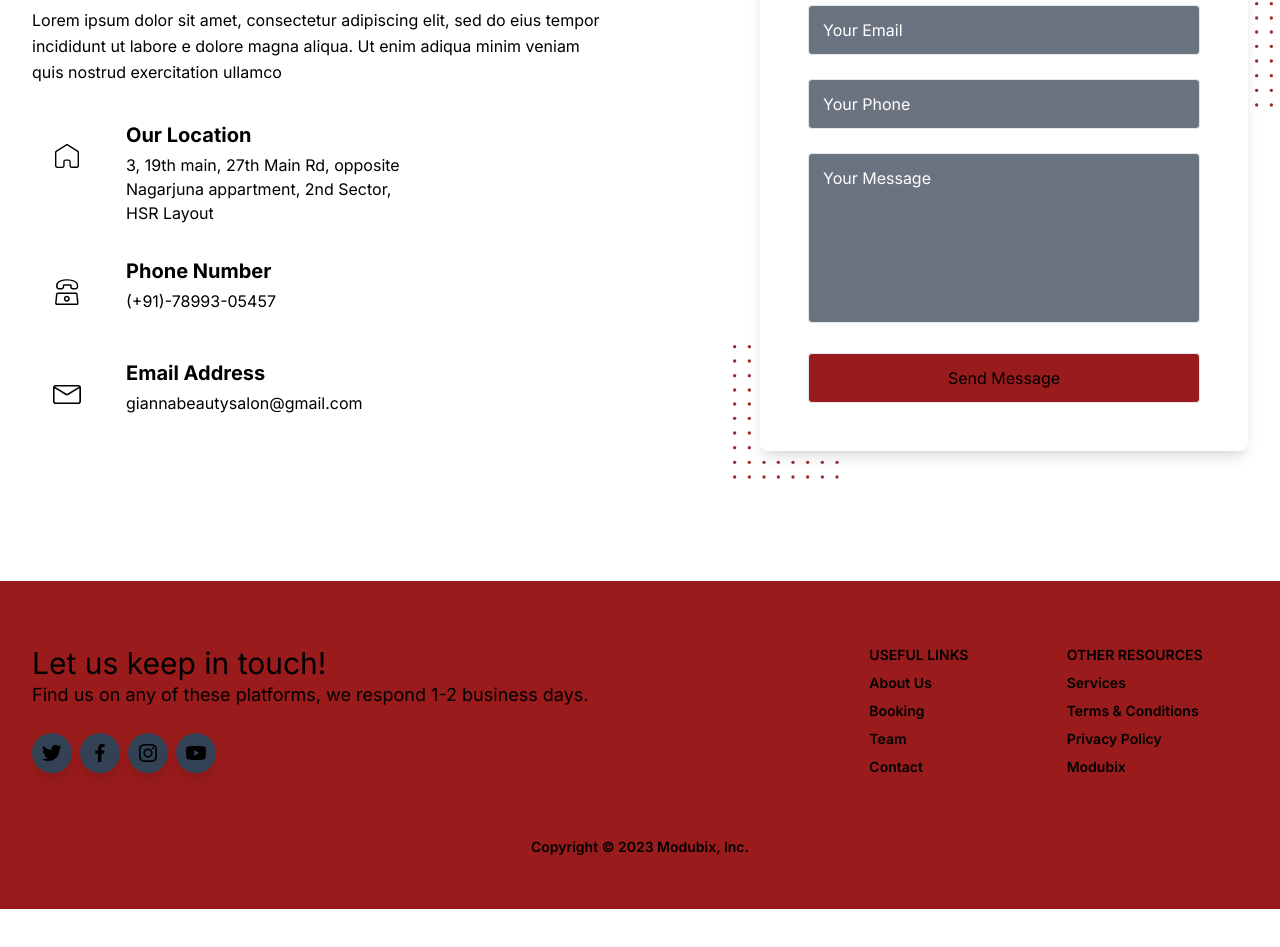
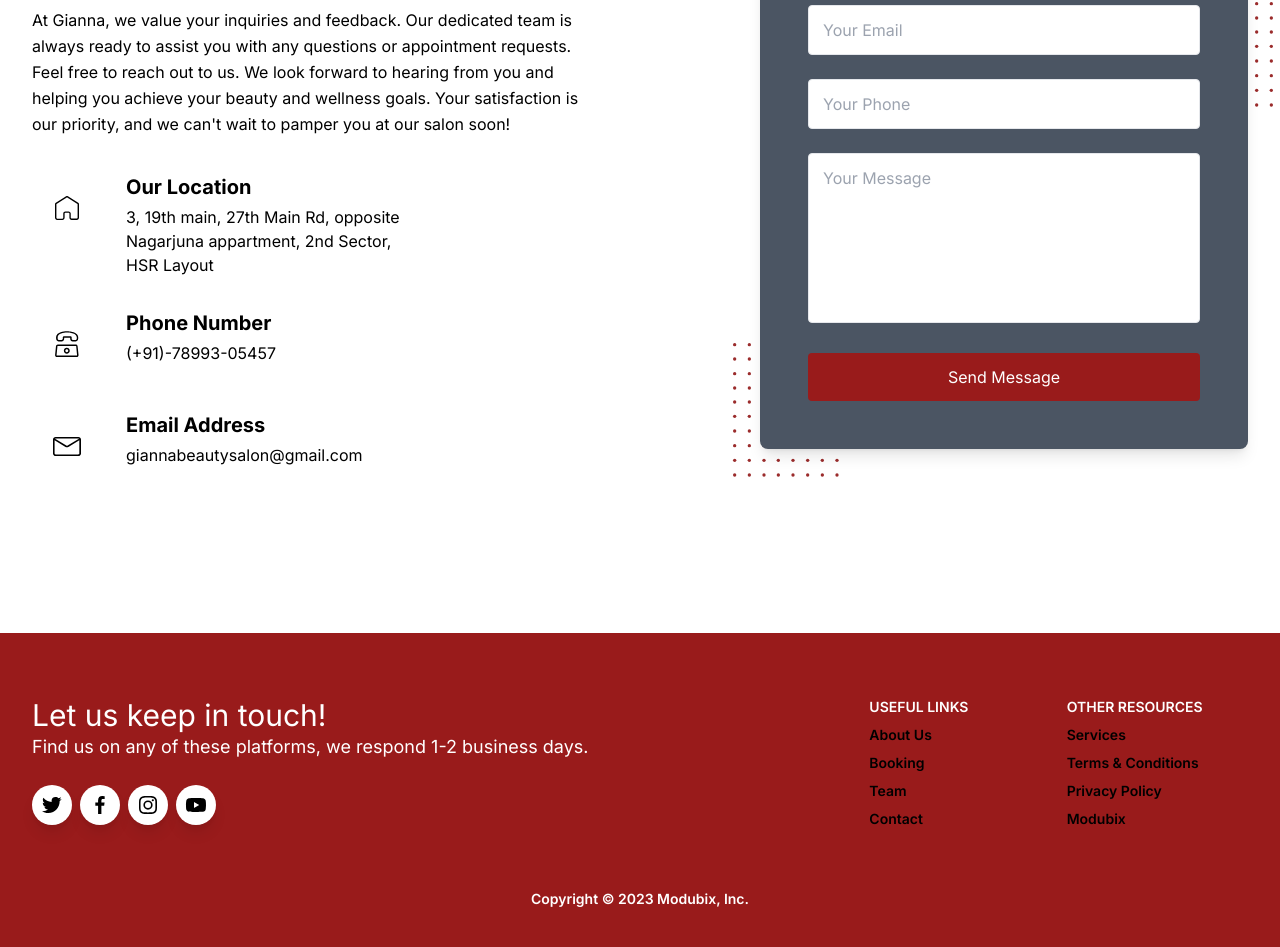
Before and after one commit to deka27/gianna-salon-next, a Next.js app: page /contact in a window 1280 px wide. Shown: the part 309-1256 px from the top of the page. Before the commit the page ends 1218 px from the top, so only its background shows below. Built offline with nearby package versions, Linux system fonts and the light colour scheme.

Commit message:
+dark mode changes

```diff
--- a/app/about/page.tsx
+++ b/app/about/page.tsx
@@ -22,7 +22,7 @@ export default function About() {
       </div>
       <div className="relative flex flex-col items-start w-full max-w-xl px-4 mx-auto md:px-0 lg:px-8 lg:max-w-screen-xl">
         <div className="mb-16 lg:my-40 lg:max-w-lg lg:pr-5">
-          <p className="inline-block px-3 py-px mb-4 text-xs font-semibold tracking-wider text-red-800 uppercase rounded-full bg-teal-accent-400">
+          <p className="inline-block py-px mb-4 text-xs font-semibold tracking-wider text-red-800 uppercase rounded-full bg-teal-accent-400">
             Welcome to
           </p>
           <h2 className="mb-5 font-sans text-3xl font-bold tracking-tight text-orange-800 sm:text-4xl sm:leading-none">
--- a/app/booking/page.tsx
+++ b/app/booking/page.tsx
@@ -42,7 +42,7 @@ export default function Booking() {
               Bookings
             </p>
           </div>
-          <h2 className="max-w-lg mb-6 font-sans text-3xl font-bold leading-none tracking-tight text-white sm:text-4xl md:mx-auto">
+          <h2 className="max-w-lg mb-6 font-sans text-3xl font-bold leading-none tracking-tight sm:text-4xl md:mx-auto">
             <span className="relative inline-block">
               <span className="relative">We</span>
             </span>{" "}
@@ -129,7 +129,7 @@ export default function Booking() {
                   </label>
                 ))}
               </div>
-              <div>
+              <div className="my-2">
                 <p>Selected Services: {selectedServices.join(", ")}</p>
               </div>
             </div>
--- a/app/components/Contact.tsx
+++ b/app/components/Contact.tsx
@@ -19,8 +19,8 @@ const Contact = () => {
   return (
     <div id='contact' className='p-6'>
       <div className='my-16'>
-      <div className='text-center text-4xl font-bold'>Get in touch</div>
-      <div className='text-center text-2xl font-semibold'>Contact us</div>
+      <div className='text-center text-4xl font-bold text-white dark:text-black'>Get in touch</div>
+      <div className='text-center text-2xl font-semibold text-white dark:text-black'>Contact us</div>
       </div>
 
       <div className="container mx-auto grid grid-cols-1 md:grid-cols-2 gap-12 my-16">
--- a/app/components/Footer.tsx
+++ b/app/components/Footer.tsx
@@ -12,21 +12,21 @@ export default function Footer() {
 
           <div className="flex flex-wrap text-left lg:text-left mt-8">
             <div className="w-full lg:w-6/12 px-4">
-              <h4 className="text-3xl fonat-semibold text-blueGray-700">
+              <h4 className="text-3xl fonat-semibold text-blueGray-700 text-white dark:text-black">
                 Let us keep in touch!
               </h4>
-              <h5 className="text-lg mt-0 mb-2 text-blueGray-600">
+              <h5 className="text-lg mt-0 mb-2 text-blueGray-600 text-white dark:text-black">
                 Find us on any of these platforms, we respond 1-2 business days.
               </h5>
               <div className="mt-6 lg:mb-0 mb-6 flex">
 
-                  <BiLogoTwitter className="shadow-lg font-normal h-10 w-10 items-center justify-center align-center rounded-full outline-none focus:outline-none mr-2 p-2 bg-slate-700"/>
+                  <BiLogoTwitter className="shadow-lg font-normal h-10 w-10 items-center justify-center align-center rounded-full outline-none focus:outline-none mr-2 p-2 bg-white dark:bg-slate-700"/>
 
-                  <BiLogoFacebook className="shadow-lg font-normal h-10 w-10 items-center justify-center align-center rounded-full outline-none focus:outline-none mr-2 p-2 bg-slate-700"/>
+                  <BiLogoFacebook className="shadow-lg font-normal h-10 w-10 items-center justify-center align-center rounded-full outline-none focus:outline-none mr-2 p-2 bg-white dark:bg-slate-700"/>
 
-                  <BiLogoInstagram className="shadow-lg font-normal h-10 w-10 items-center justify-center align-center rounded-full outline-none focus:outline-none mr-2 p-2 bg-slate-700"/>
+                  <BiLogoInstagram className="shadow-lg font-normal h-10 w-10 items-center justify-center align-center rounded-full outline-none focus:outline-none mr-2 p-2 bg-white dark:bg-slate-700"/>
 
-                  <BiLogoYoutube className="shadow-lg font-normal h-10 w-10 items-center justify-center align-center rounded-full outline-none focus:outline-none mr-2 p-2 bg-slate-700"/>
+                  <BiLogoYoutube className="shadow-lg font-normal h-10 w-10 items-center justify-center align-center rounded-full outline-none focus:outline-none mr-2 p-2 bg-white dark:bg-slate-700"/>
 
 
               </div>
@@ -34,7 +34,7 @@ export default function Footer() {
             <div className="w-full lg:w-6/12 px-4">
               <div className="flex flex-wrap items-top mb-6">
                 <div className="w-full lg:w-4/12 px-4 ml-auto">
-                  <span className="block uppercase text-black text-sm font-semibold mb-2">
+                  <span className="block uppercase text-white dark:text-black text-sm font-semibold mb-2">
                     Useful Links
                   </span>
                   <ul className="list-unstyled">
@@ -73,7 +73,7 @@ export default function Footer() {
                   </ul>
                 </div>
                 <div className="w-full lg:w-4/12 px-4">
-                  <span className="block uppercase text-black text-sm font-semibold mb-2">
+                  <span className="block uppercase text-white dark:text-black text-sm font-semibold mb-2">
                     Other Resources
                   </span>
                   <ul className="list-unstyled">
@@ -118,11 +118,11 @@ export default function Footer() {
           <div className="my-6 border-blueGray-300">
             <div className="flex flex-wrap items-center md:justify-between justify-center">
               <div className="w-full md:w-4/12 px-4 mx-auto text-center">
-                <div className="text-sm text-blueGray-500 font-semibold py-1">
+                <div className="text-sm text-white dark:text-blueGray-500 font-semibold py-1">
                   Copyright © <span id="get-current-year">2023</span>
                   <a
                     href=""
-                    className="text-blueGray-500 hover:text-gray-800"
+                    className="text-white dark:text-blueGray-500 hover:text-gray-800"
                     target="_blank"
                   >
                     {" "}
--- a/app/components/Offers.tsx
+++ b/app/components/Offers.tsx
@@ -20,8 +20,8 @@ export default function Offers() {
   return (
     <div className="my-36 bg-red-800">
       <div className="mx-auto my-6 p-8">
-        <div className="text-4xl font-bold text-center my-6">Offers</div>
-        <div className="mx-auto text-center text-sm md:text-xl w-4/6">
+        <div className="text-4xl font-bold text-center my-6 text-white dark:text-black">Offers</div>
+        <div className="mx-auto text-center text-sm md:text-xl w-4/6 text-white dark:text-black">
           Exciting news! We are offering special discounts on our salon
           services. Treat yourself or a loved one to a day of pampering without
           breaking the bank. Book now and enjoy our fantastic offers!
--- a/app/contact/page.tsx
+++ b/app/contact/page.tsx
@@ -19,9 +19,7 @@ return (
                   GET IN TOUCH WITH US
                 </h2>
                 <p className="text-base leading-relaxed mb-9 text-body-color">
-                  Lorem ipsum dolor sit amet, consectetur adipiscing elit, sed
-                  do eius tempor incididunt ut labore e dolore magna aliqua. Ut
-                  enim adiqua minim veniam quis nostrud exercitation ullamco
+                At Gianna, we value your inquiries and feedback. Our dedicated team is always ready to assist you with any questions or appointment requests. Feel free to reach out to us. We look forward to hearing from you and helping you achieve your beauty and wellness goals. Your satisfaction is our priority, and we can&apos;t wait to pamper you at our salon soon!
                 </p>
                 <div className="mb-8 flex w-full max-w-[370px]">
                   <div className="mr-6 flex h-[60px] w-full max-w-[60px] items-center justify-center overflow-hidden rounded bg-white bg-opacity-5 text-primary sm:h-[70px] sm:max-w-[70px]">
@@ -88,7 +86,7 @@ return (
               </div>
             </div>
             <div className="w-full px-4 lg:w-1/2 xl:w-5/12">
-              <div className="relative p-8 bg-white rounded-lg shadow-lg sm:p-12">
+              <div className="relative p-8 bg-gray-600 dark:bg-white rounded-lg shadow-lg sm:p-12">
                 <form>
                   <ContactInputBox
                     type="text"
@@ -114,7 +112,7 @@ return (
                   <div>
                     <button
                       type="submit"
-                      className="w-full p-3 bg-red-800 transition border rounded border-primary bg-primary hover:bg-opacity-90"
+                      className="w-full p-3 bg-red-800 text-white transition rounded hover:bg-opacity-90"
                     >
                       Send Message
                     </button>
@@ -944,7 +942,7 @@ const ContactTextArea = ({ row, placeholder, name, defaultValue }: { row: number
           rows={row}
           placeholder={placeholder}
           name={name}
-          className="border-[f0f0f0] w-full resize-none rounded border py-3 px-[14px] bg-gray-500 text-white outline-none focus:border-primary focus-visible:shadow-none placeholder-white"
+          className="border-[f0f0f0] w-full resize-none rounded border py-3 px-[14px] dark:bg-gray-500 text-black dark:text-white outline-none focus:border-primary focus-visible:shadow-none dark:placeholder-white"
           defaultValue={defaultValue}
         />
       </div>
@@ -961,7 +959,7 @@ const ContactInputBox = ({ type, placeholder, name }: {type: string, placeholder
           type={type}
           placeholder={placeholder}
           name={name}
-          className="border-[f0f0f0] w-full rounded border py-3 px-[14px] bg-gray-500 text-white outline-none focus-visible:shadow-none placeholder-white"
+          className="border-[f0f0f0] w-full rounded border py-3 px-[14px] dark:bg-gray-500 text-black dark:text-white outline-none focus-visible:shadow-none dark:placeholder-white"
         />
       </div>
     </>
--- a/app/team/page.tsx
+++ b/app/team/page.tsx
@@ -40,7 +40,7 @@ export default function Team() {
             Team
           </p>
         </div>
-        <h2 className="max-w-lg mb-6 font-sans text-3xl font-bold leading-none tracking-tight text-white sm:text-4xl md:mx-auto">
+        <h2 className="max-w-lg mb-6 font-sans text-3xl font-bold leading-none tracking-tight sm:text-4xl md:mx-auto">
           <span className="relative inline-block">
             <span className="relative">Welcome</span>
           </span>{" "}
@@ -76,14 +76,14 @@ function TeamMember({ name, role, description }: TeamMemberProps) {
           {description}
         </p>
         <div className="flex items-center space-x-3">
-          {/* <a
+          <a
             href="/"
             className="text-gray-600 transition-colors duration-300 hover:text-deep-purple-accent-400"
           >
             <svg viewBox="0 0 24 24" fill="currentColor" className="h-5">
               <path d="M24,4.6c-0.9,0.4-1.8,0.7-2.8,0.8c1-0.6,1.8-1.6,2.2-2.7c-1,0.6-2,1-3.1,1.2c-0.9-1-2.2-1.6-3.6-1.6 c-2.7,0-4.9,2.2-4.9,4.9c0,0.4,0,0.8,0.1,1.1C7.7,8.1,4.1,6.1,1.7,3.1C1.2,3.9,1,4.7,1,5.6c0,1.7,0.9,3.2,2.2,4.1 C2.4,9.7,1.6,9.5,1,9.1c0,0,0,0,0,0.1c0,2.4,1.7,4.4,3.9,4.8c-0.4,0.1-0.8,0.2-1.3,0.2c-0.3,0-0.6,0-0.9-0.1c0.6,2,2.4,3.4,4.6,3.4 c-1.7,1.3-3.8,2.1-6.1,2.1c-0.4,0-0.8,0-1.2-0.1c2.2,1.4,4.8,2.2,7.5,2.2c9.1,0,14-7.5,14-14c0-0.2,0-0.4,0-0.6 C22.5,6.4,23.3,5.5,24,4.6z" />
             </svg>
-          </a> */}
+          </a>
           <a
             href="/"
             className="text-gray-600 transition-colors duration-300 hover:text-deep-purple-accent-400"
--- a/components/ui/navigation-menu.tsx
+++ b/components/ui/navigation-menu.tsx
@@ -41,7 +41,7 @@ NavigationMenuList.displayName = NavigationMenuPrimitive.List.displayName
 const NavigationMenuItem = NavigationMenuPrimitive.Item
 
 const navigationMenuTriggerStyle = cva(
-  "group inline-flex h-10 w-max items-center justify-center rounded-md bg-white px-4 py-2 text-sm font-medium transition-colors hover:bg-slate-100 hover:text-slate-900 focus:bg-slate-100 focus:text-slate-900 focus:outline-none disabled:pointer-events-none disabled:opacity-50 data-[active]:bg-slate-100/50 data-[state=open]:bg-slate-100/50 dark:bg-transparent dark:hover:bg-red-800 dark:hover:text-slate-50 dark:focus:bg-red-800 dark:focus:text-slate-50 dark:data-[active]:bg-red-800/50 dark:data-[state=open]:bg-red-800/50"
+  "group inline-flex h-10 w-max items-center justify-center rounded-md bg-white px-4 py-2 text-sm font-medium transition-colors hover:bg-slate-100 hover:text-slate-900 focus:bg-slate-100 focus:text-slate-900 focus:outline-none disabled:pointer-events-none disabled:opacity-50 data-[active]:bg-slate-100/50 data-[state=open]:bg-slate-100/50 dark:bg-transparent dark:hover:bg-red-800 dark:hover:text-slate-50 dark:focus:text-slate-50 dark:data-[active]:bg-red-800/50 dark:data-[state=open]:bg-red-800/50"
 )
 
 const NavigationMenuTrigger = React.forwardRef<
```
Also changed, not shown: app/components/Header.tsx (+7 -8 lines).
